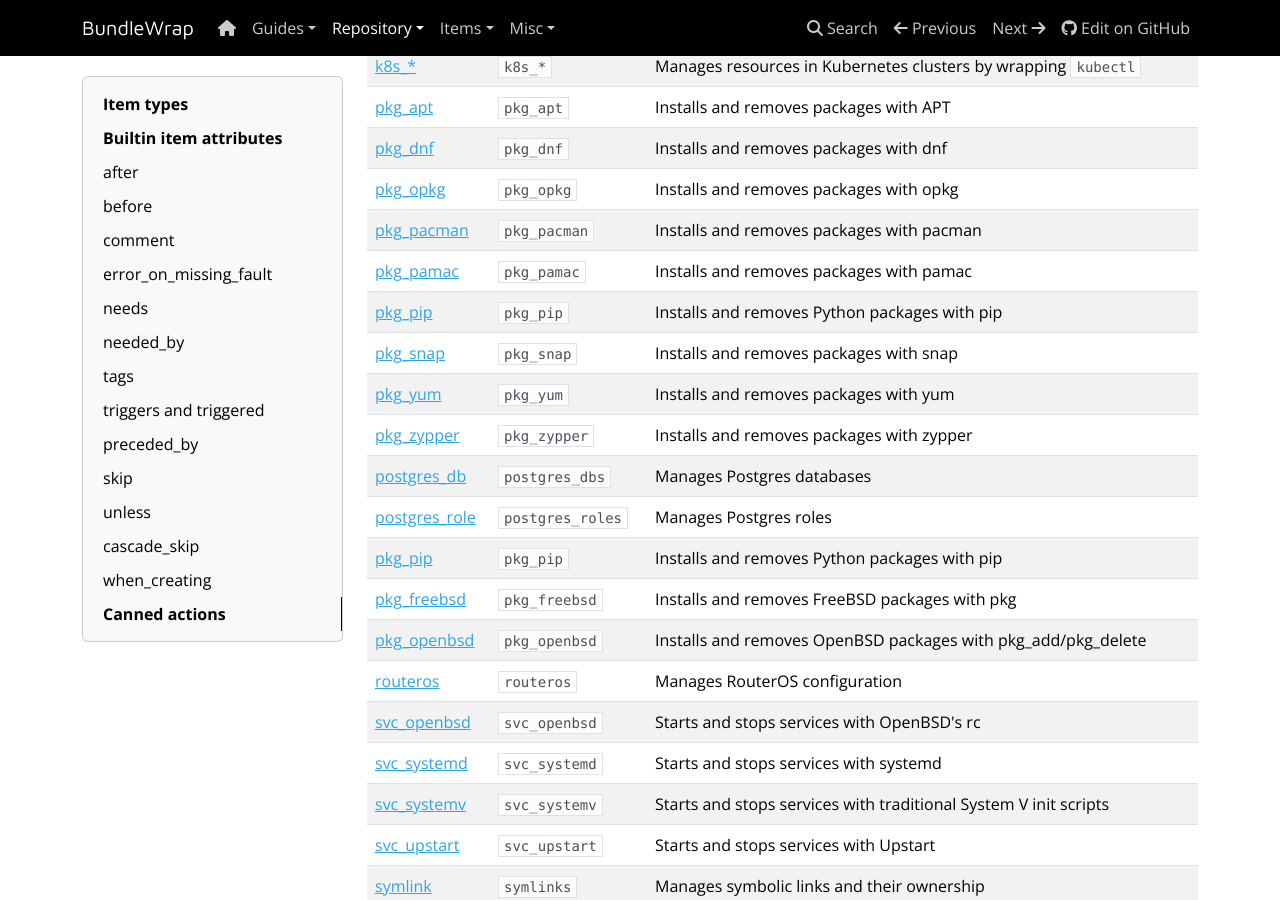
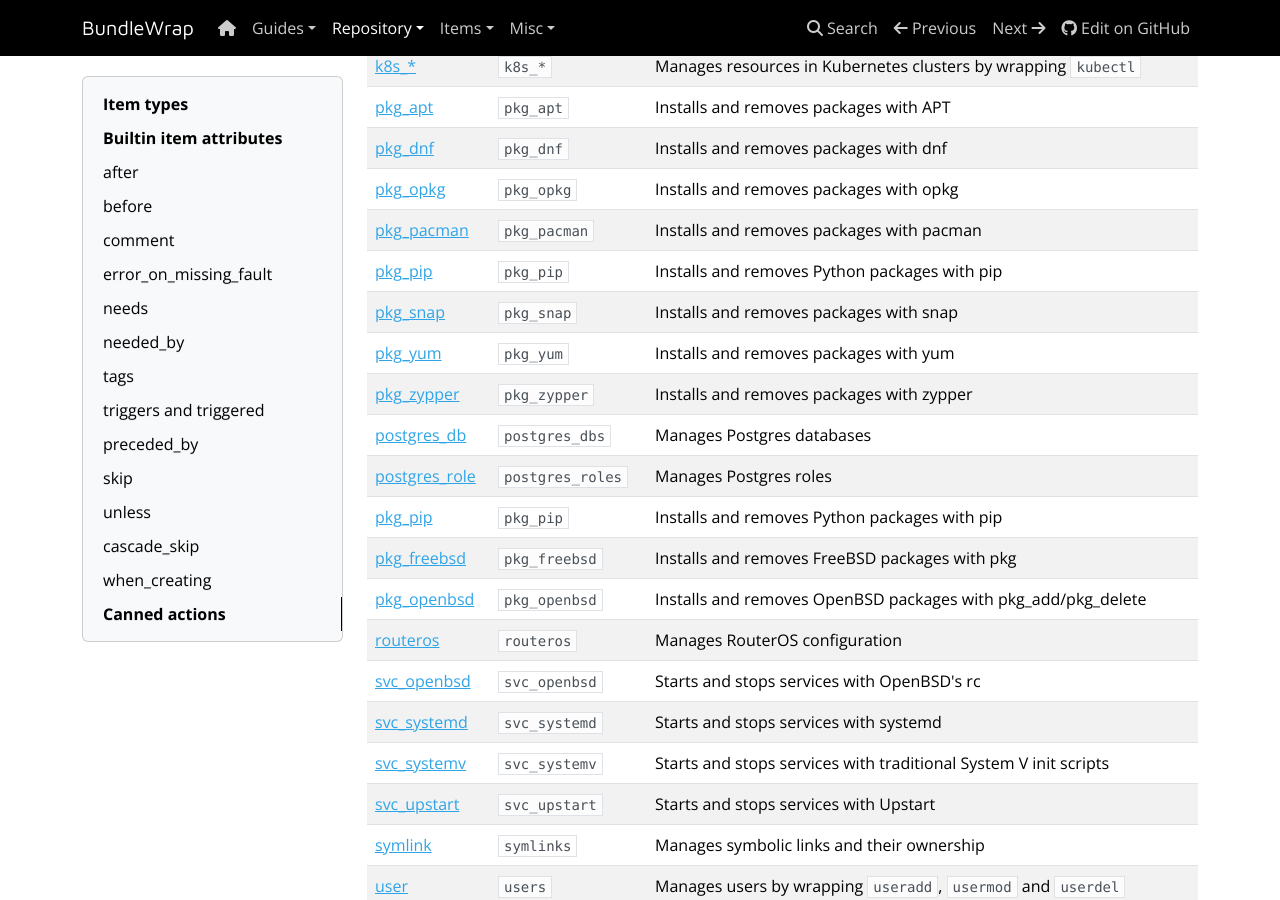
Before and after one commit to bundlewrap/bundlewrap, an MkDocs documentation site: the page built from docs/content/repo/items.py.md, in a window 1280 px wide and 900 px high, scrolled down 1133 px. Built offline with MkDocs 1.6.1, drawn with Linux system fonts in a browser that asks for light colours; nearby versions of some CDN libraries.

Commit message:
remove leftover from different branch

```diff
--- a/docs/content/repo/items.py.md
+++ b/docs/content/repo/items.py.md
@@ -46,7 +46,6 @@
 <tr><td><a href="../../items/pkg_dnf">pkg_dnf</a></td><td><code>pkg_dnf</code></td><td>Installs and removes packages with dnf</td></tr>
 <tr><td><a href="../../items/pkg_opkg">pkg_opkg</a></td><td><code>pkg_opkg</code></td><td>Installs and removes packages with opkg</td></tr>
 <tr><td><a href="../../items/pkg_pacman">pkg_pacman</a></td><td><code>pkg_pacman</code></td><td>Installs and removes packages with pacman</td></tr>
-<tr><td><a href="../../items/pkg_pamac">pkg_pamac</a></td><td><code>pkg_pamac</code></td><td>Installs and removes packages with pamac</td></tr>
 <tr><td><a href="../../items/pkg_pip">pkg_pip</a></td><td><code>pkg_pip</code></td><td>Installs and removes Python packages with pip</td></tr>
 <tr><td><a href="../../items/pkg_snap">pkg_snap</a></td><td><code>pkg_snap</code></td><td>Installs and removes packages with snap</td></tr>
 <tr><td><a href="../../items/pkg_yum">pkg_yum</a></td><td><code>pkg_yum</code></td><td>Installs and removes packages with yum</td></tr>
```
